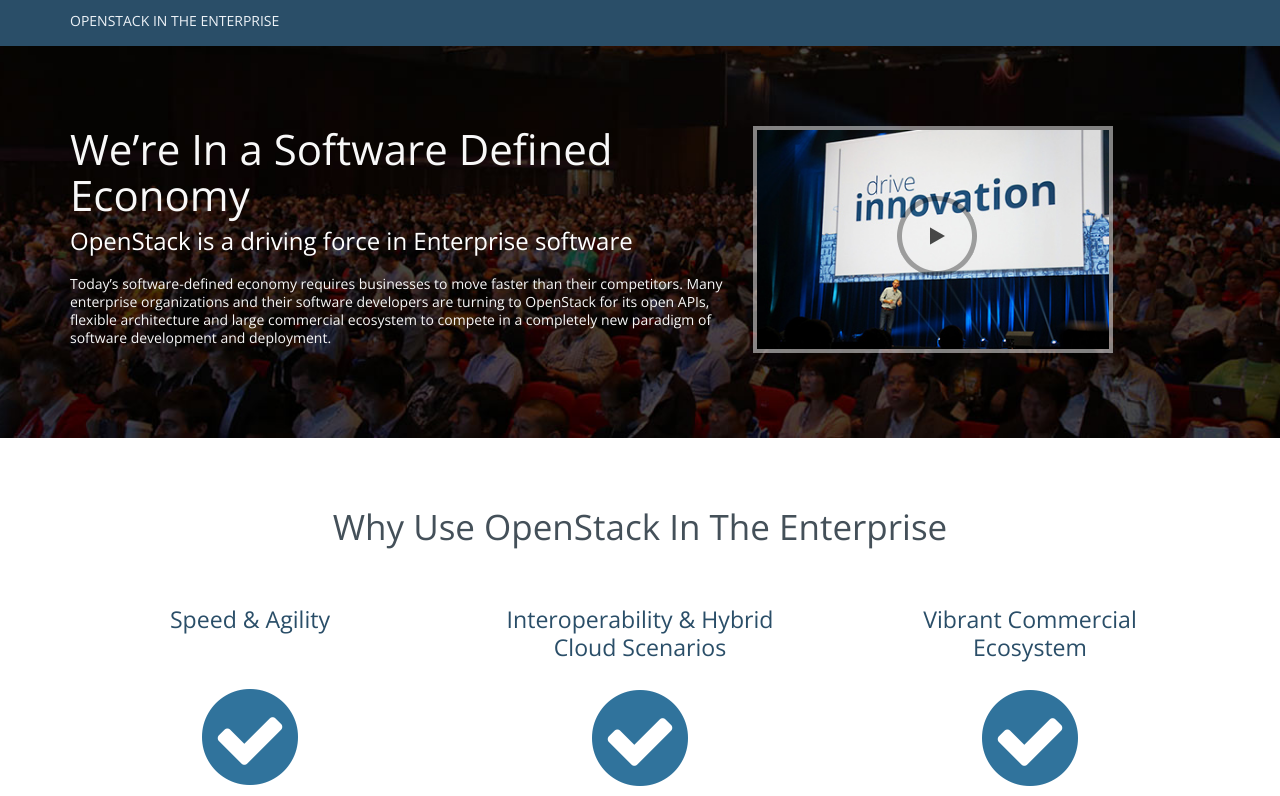
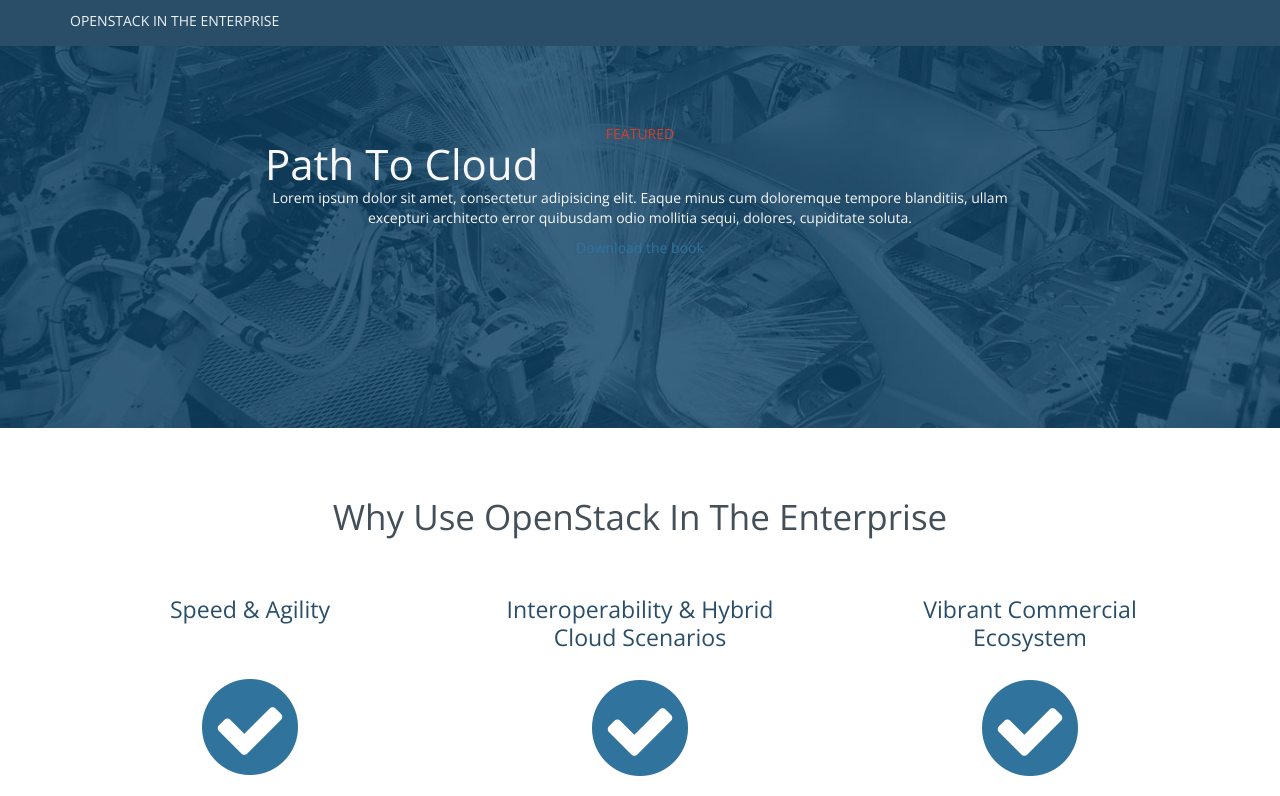
Before and after one commit to iamweswilson/openstack-enterprise, a Jekyll site: the page built from index.html, in a window 1280 px wide and 900 px high, cut to the strip 104-900 px from the top of the window. Built offline with Jekyll 4.4.1, drawn with Linux system fonts in a browser that asks for light colours.

Commit message:
Path to Cloud - Enterprise homepage mockup

```diff
--- a/index.html
+++ b/index.html
@@ -2,27 +2,22 @@
 layout: openstack-workload
 title: Enterprise Landing
 ---
-    <div class="intro-header crowd">
+    <!-- Begin Page Content -->
+        <div class="intro-header enterprise-booklet">
         <div class="container">
             <div class="row">
-                <div class="col-sm-6 col-md-7">
+                <div class="col-md-8 col-md-push-2">
                     <div class="intro-message">
-                        <h1>We’re In a Software Defined Economy</h1>
-                        <h3>OpenStack is a driving force in Enterprise software</h3>
+                        <h5>FEATURED</h5>
+                        <h1>Path To Cloud</h1>
+                        <!-- <h3>OpenStack is a driving force in Enterprise software</h3> -->
                         <p>
-                            Today’s software-defined economy requires businesses to move faster than their competitors. Many enterprise organizations and their software developers are turning to OpenStack for its open APIs, flexible architecture and large commercial ecosystem to compete in a completely new paradigm of software development and deployment.
+                            Lorem ipsum dolor sit amet, consectetur adipisicing elit. Eaque minus cum doloremque tempore blanditiis, ullam excepturi architecto error quibusdam odio mollitia sequi, dolores, cupiditate soluta.
+                        </p>
+                        <p>
+                            <a href="#" class="lrg-btn" data-toggle="modal" data-target="#downloadModal">Download the book</a>
                         </p>
                     </div>
-                </div>
-                <div class="col-sm-6 col-md-4">
-                        <a href="#" data-toggle="modal" data-target="#VideoModalHero">
-                        <div class="video-wrapper hero">
-                            <div class="play-button">
-                                <img src="/images/play-button-dark.png">
-                            </div>
-                            <img class="video-image" src="/images/software-defined-video-summit2.jpg" alt="Jonathan Bryce talking about Software Defined Economy">
-                        </div>
-                        </a>
                 </div>
             </div>
 
```
Also changed, not shown: _scss/_enterprise.scss (+50 -0 lines), images/path-to-cloud-bkgd.jpg (added), 1 other file.
